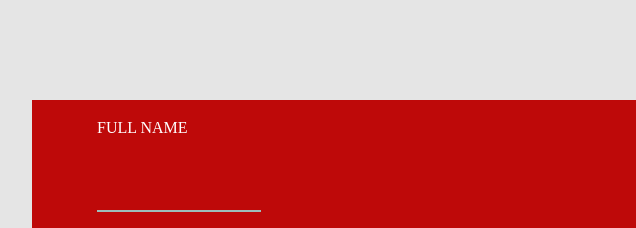
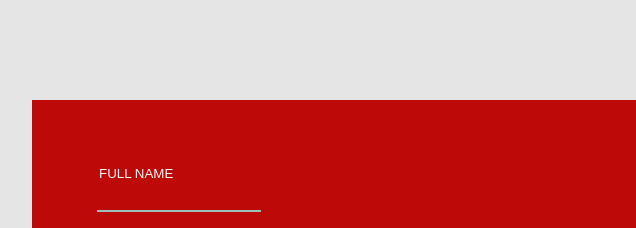
Before and after one commit to bonniemo/form, a plain HTML site: page index.html in a window 1280 px wide. Shown: the top 228 px of the page, 68-704 px from the left. Drawn offline with Linux system fonts and the light colour scheme.

Commit message:
second commit

```diff
--- a/index.html
+++ b/index.html
@@ -12,8 +12,8 @@
     <div class="rectangle">
         <div class="rect-one">
             <form class="form">
-                <label for="name" class="name">FULL NAME</label><BR>
-                <input type="text" id="name"><br>
+                <label for="name" class="name"></label><BR>
+                <input type="text" placeholder="FULL NAME" id="name"><br>
                 <label for="email" class="email">EMAIL</label><BR>
                 <input type="email" placeholder="Your Email" id="email"><BR>
                 <label for="message-reg">MESSAGE REGARDING</label><BR>
```
